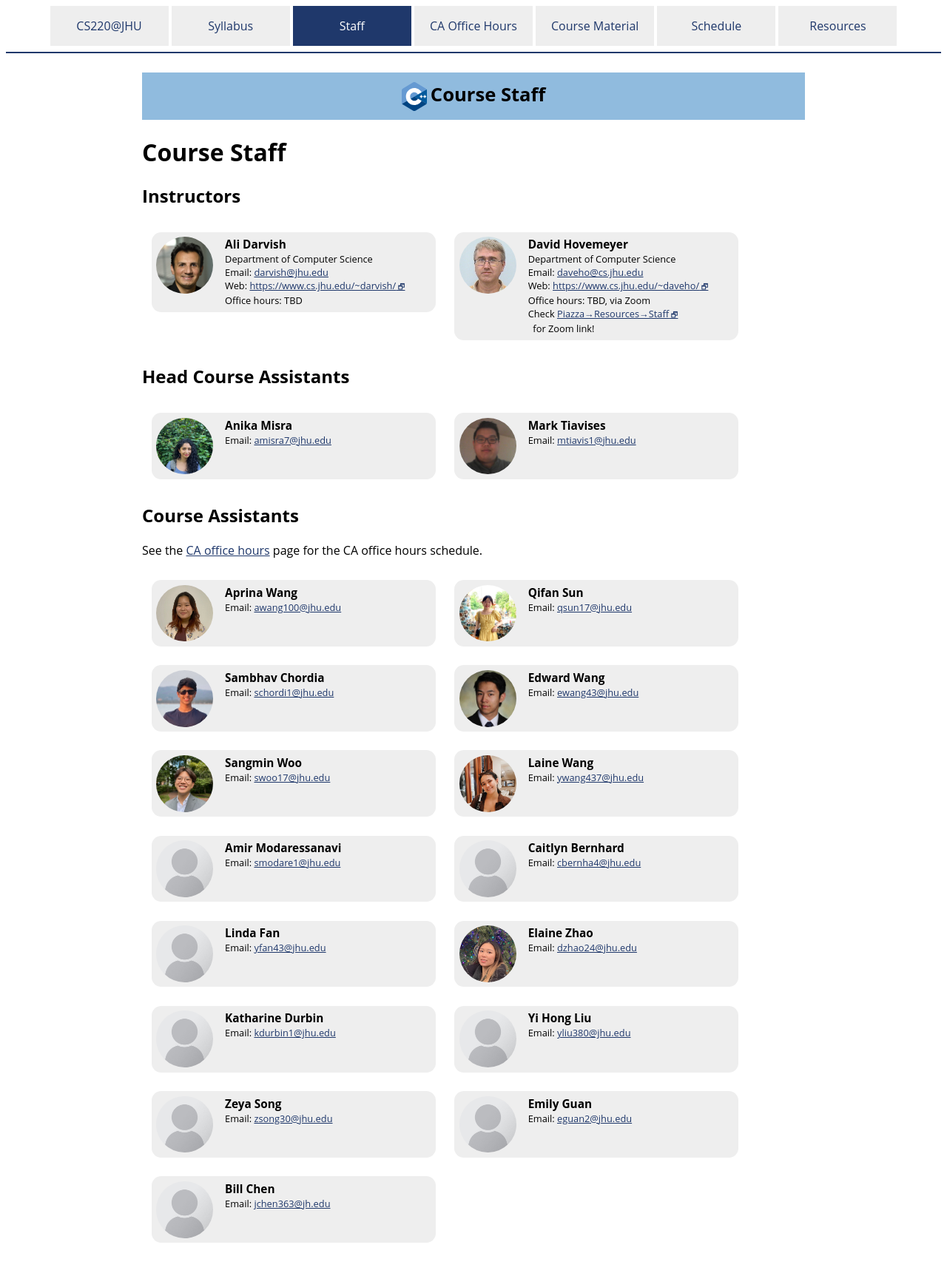
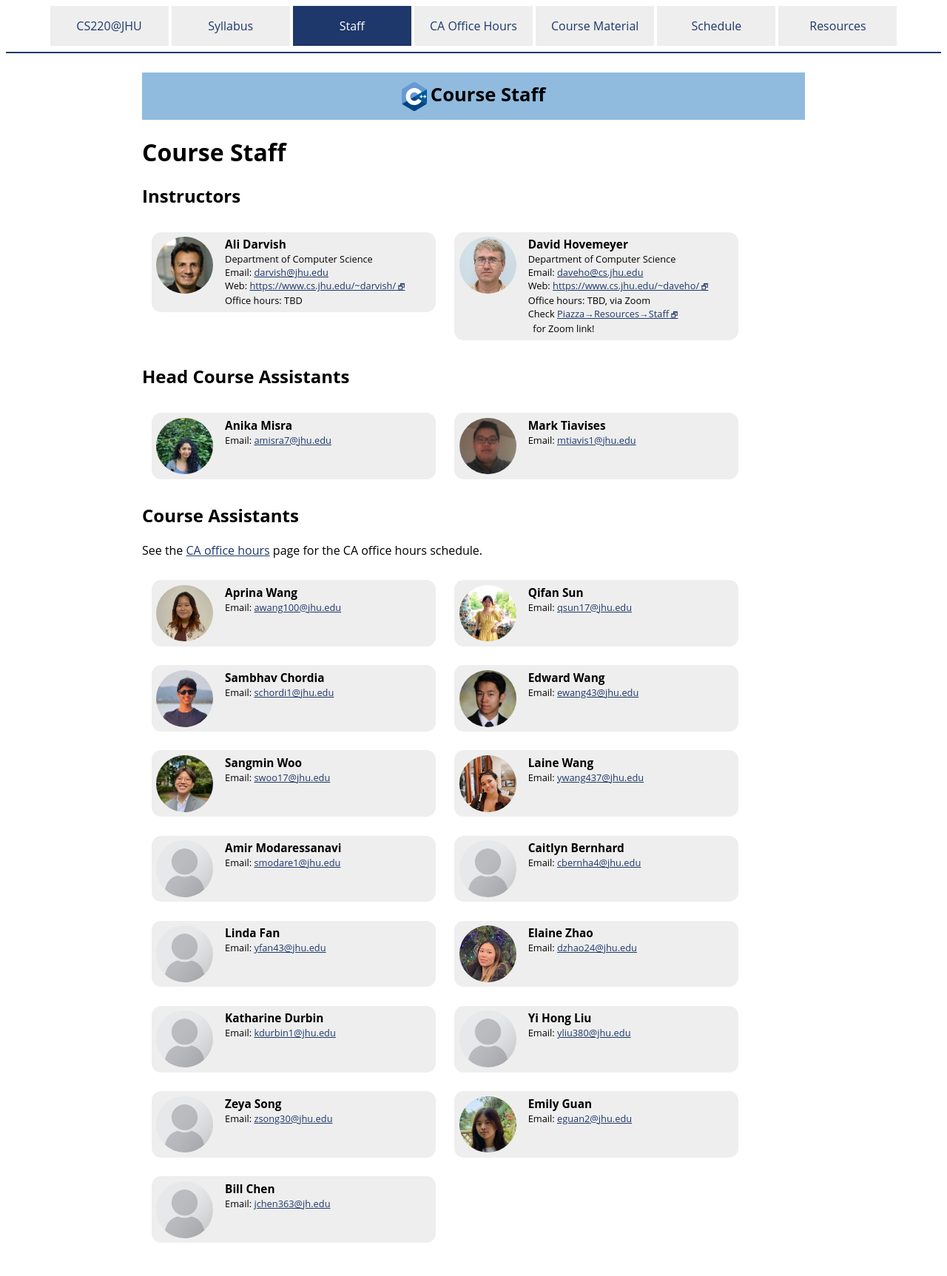
Before and after one commit to vivek-booshan/cs220-sp23, a Jekyll site: the page built from staff.md, in a window 1280 px wide. Shown: the whole page at 74% size. Built offline with Jekyll 4.4.1, drawn with Linux system fonts in a browser that asks for light colours.

Commit message:
added Emily's photo

```diff
--- a/staff.md
+++ b/staff.md
@@ -189,7 +189,7 @@ See the [CA office hours](officehours.html) page for the CA office hours schedul
 </div>
 
 <div class="card">
-  <img alt="Emily photo" src="{{site.baseurl}}/img/staffpix/placeholder.jpg">
+  <img alt="Emily photo" src="{{site.baseurl}}/img/staffpix/emily.jpeg">
   <div class="details">
    <span class="name_and_role">Emily Guan</span><br>
    Email: <a href="mailto:eguan2@jhu.edu">eguan2@jhu.edu</a><br>
```
Also changed, not shown: img/staffpix/emily.jpeg (added).
